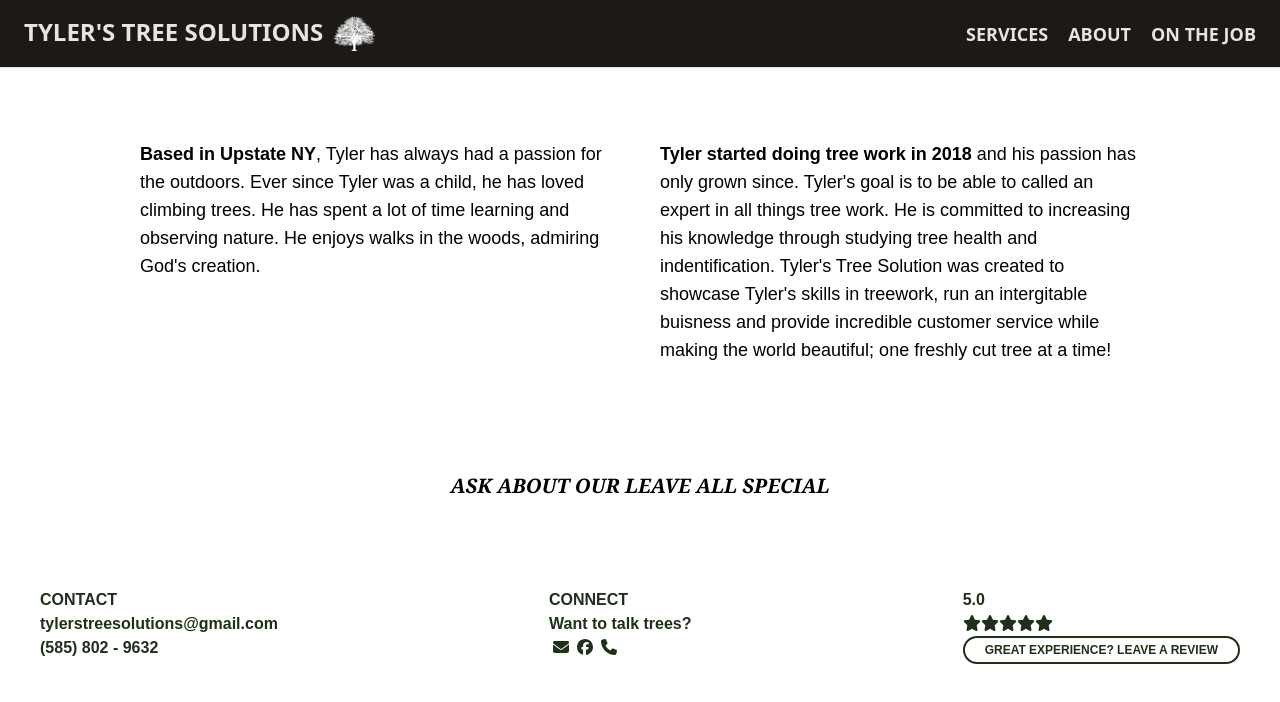
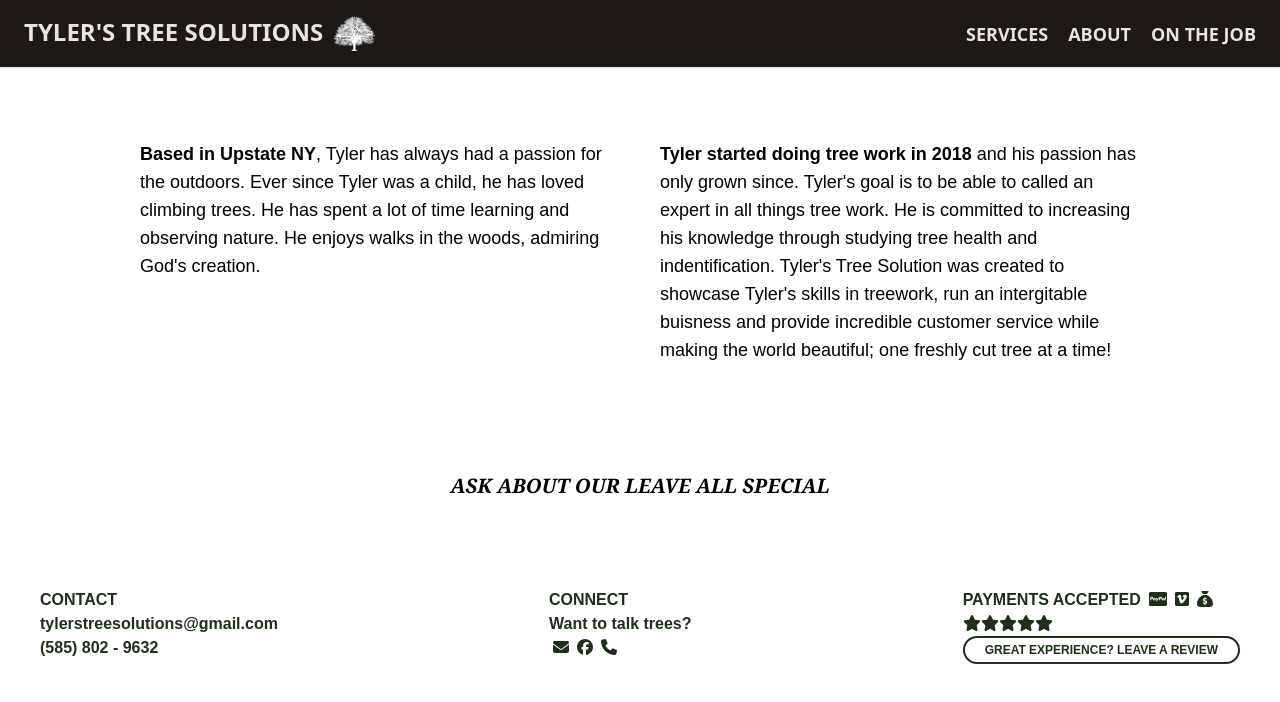
Before and after one commit to gmcclarin/tyler, a React (Create React App) app: page /about in a window 1280 px wide. Shown: the top 702 px of the page. Built offline with nearby package versions, Linux system fonts and the light colour scheme; no server answers.

Commit message:
add payments accepted - check with Tyler on what payment types are actually accepted

```diff
--- a/src/components/Footer.js
+++ b/src/components/Footer.js
@@ -3,6 +3,9 @@ import { faEnvelope } from '@fortawesome/free-solid-svg-icons'
 import { faStar } from '@fortawesome/free-solid-svg-icons';
 import { faFacebook } from '@fortawesome/free-brands-svg-icons';
 import { faPhone } from '@fortawesome/free-solid-svg-icons';
+import { faCcPaypal } from '@fortawesome/free-brands-svg-icons';
+import { faVimeo } from '@fortawesome/free-brands-svg-icons';
+import { faSackDollar } from '@fortawesome/free-solid-svg-icons';
 
 
 const Footer = () => {
@@ -26,7 +29,11 @@ const Footer = () => {
             </div>
 
             <div className="p-5 sm:p-10">
-                <div>5.0</div>
+                <div>PAYMENTS ACCEPTED <FontAwesomeIcon className="mx-1" icon={faCcPaypal} />
+                <FontAwesomeIcon className="mx-1" icon={faVimeo} />
+                <FontAwesomeIcon className="mx-1" icon={faSackDollar} />
+
+                </div>
 
                 <div>
                     <FontAwesomeIcon icon={faStar} />
@@ -38,7 +45,7 @@ const Footer = () => {
                 <div className="w-1/2 sm:w-full font-bold text-xs hover:text-dark hover:border-dark rounded-full border-2 border-darker p-1 px-5">
                     <a href="https://www.google.com/search?q=tylers+tree+solutions&rlz=1C5CHFA_enUS899US899&oq=tylers&gs_lcrp=EgZjaHJvbWUqBggBEEUYOzIMCAAQRRg5GLEDGIAEMgYIARBFGDsyCQgCEAAYChiABDIJCAMQABgKGIAEMgcIBBAAGIAEMgYIBRBFGD0yBggGEEUYPDIGCAcQRRg80gEIMzc0NmowajeoAgCwAgA&sourceid=chrome&ie=UTF-8#lrd=0x89d153a2289fe4e9:0xb8b8532813616cc2,3,,,,"
                         target="_blank"
-                        rel="noopener">
+                        rel="noreferrer">
                         GREAT EXPERIENCE? LEAVE A REVIEW</a>
                 </div>
 
```
